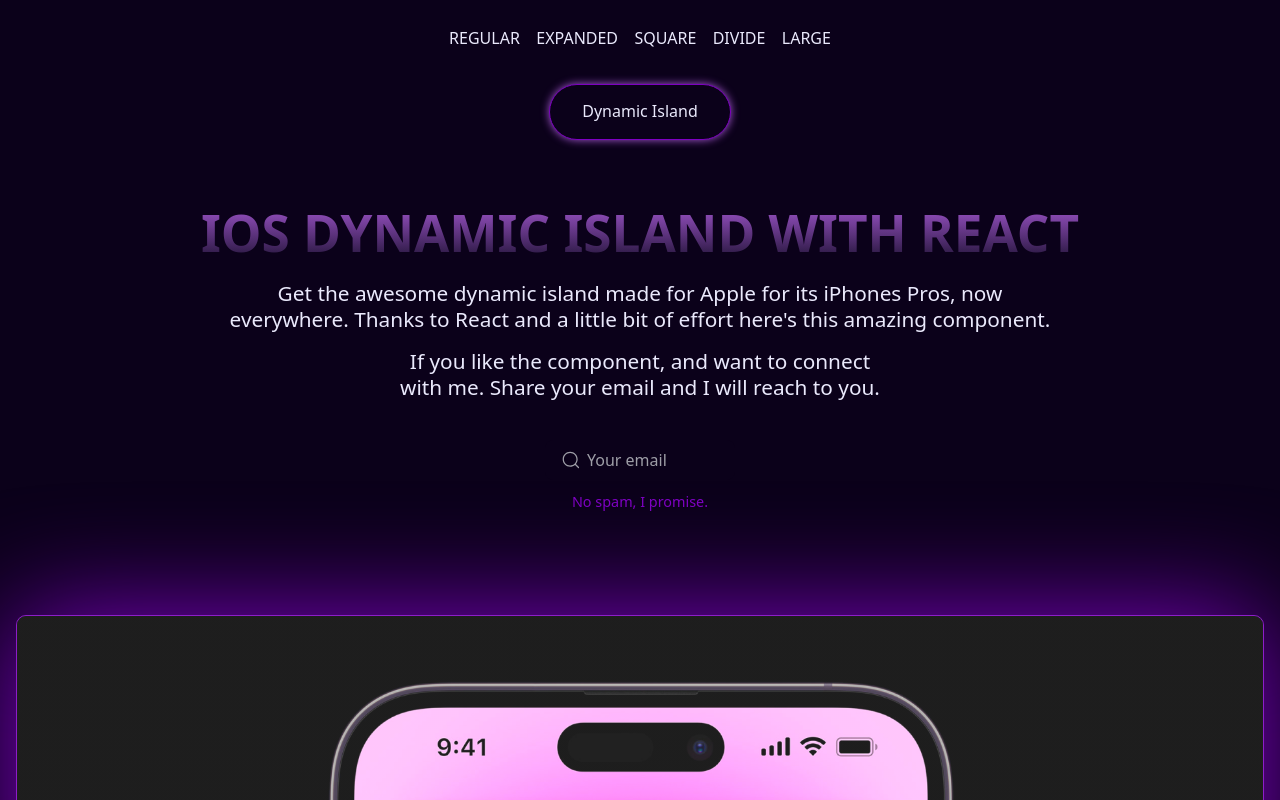
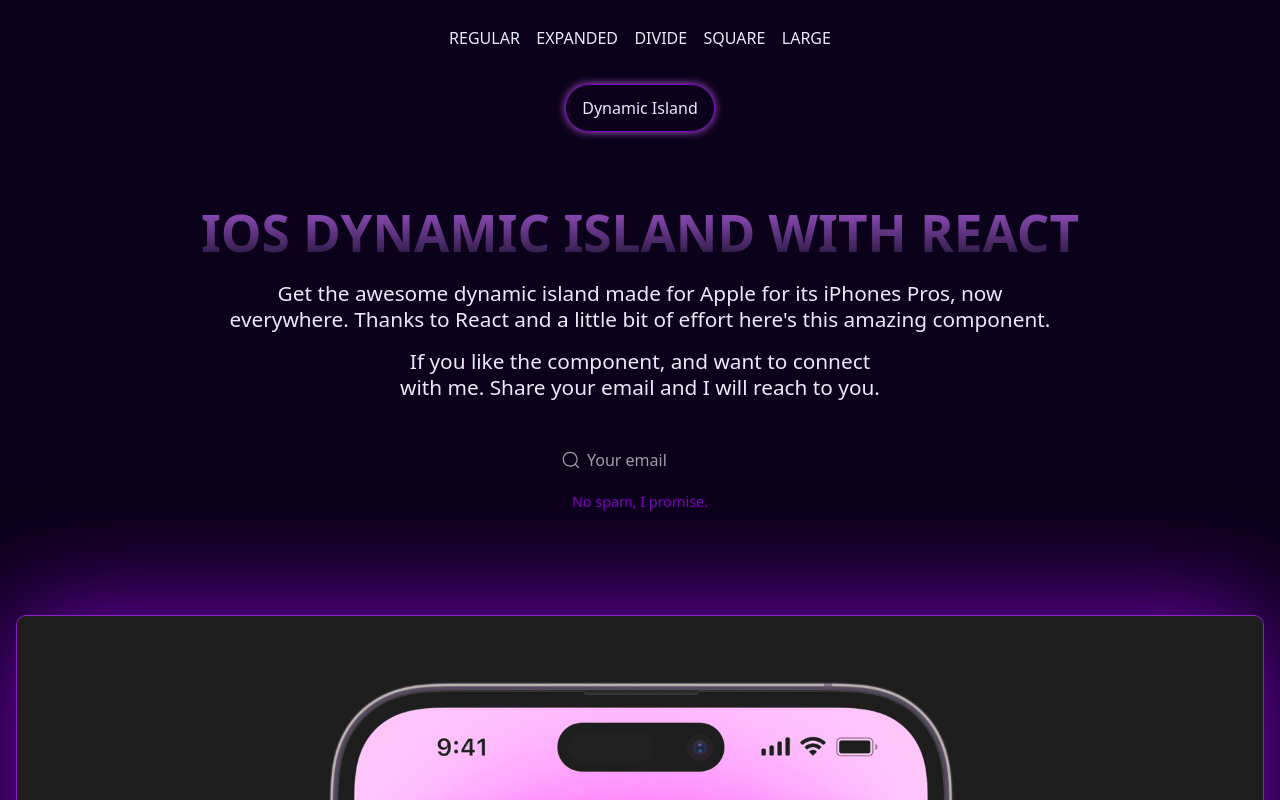
Before and after one commit to yefreescoding/react-dynamic-island, a React (Vite) app: page / in a window 1280 px wide. Shown: the top 800 px of the page. Built offline with nearby package versions, Linux system fonts and the light colour scheme.

Commit message:
fix: ui styles bug on safari

```diff
--- a/src/app.scss
+++ b/src/app.scss
@@ -50,7 +50,7 @@
   .cover_img {
     position: relative;
     border-radius: 10px;
-    height: 50vh;
+    height: 50dvh;
 
     &::after,
     &::before {
@@ -476,44 +476,40 @@
 // Divide Component
 
 .ui-bookmark {
-  --icon-size: 20px;
+  --icon-size: 15px;
   --icon-secondary-color: rgb(228, 227, 227);
   --icon-hover-color: rgb(178, 178, 178);
   --icon-primary-color: gold;
   --icon-circle-border: 1px solid var(--icon-primary-color);
   --icon-circle-size: 35px;
   --icon-anmt-duration: 0.3s;
-  position: relative;
-}
 
-.ui-bookmark input {
-  -webkit-appearance: none;
+  & input {
     -moz-appearance: none;
     appearance: none;
     display: none;
   }
 
-.ui-bookmark .bookmark {
+  & .bookmark {
     width: var(--icon-size);
-  height: auto;
+    height: var(--icon-size);
     fill: var(--icon-secondary-color);
     cursor: pointer;
-  -webkit-transition: 0.2s;
     -o-transition: 0.2s;
     transition: 0.2s;
-  display: -webkit-box;
-  display: -ms-flexbox;
     display: flex;
-  -webkit-box-pack: center;
-  -ms-flex-pack: center;
     justify-content: center;
-  -webkit-box-align: center;
     -ms-flex-align: center;
     align-items: center;
     position: relative;
-  -webkit-transform-origin: top;
     -ms-transform-origin: top;
     transform-origin: top;
+  }
+
+  svg {
+    width: var(--icon-size);
+    height: var(--icon-size);
+  }
 }
 
 .bookmark::after {
--- a/src/component/dynamicIsland/DynamicIsland.tsx
+++ b/src/component/dynamicIsland/DynamicIsland.tsx
@@ -30,13 +30,13 @@
           </button>
         </li>
         <li>
-          <button type="button" data-mode="square" onClick={handleDataMode}>
-            square
+          <button type="button" data-mode="divide" onClick={handleDataMode}>
+            divide
           </button>
         </li>
         <li>
-          <button type="button" data-mode="divide" onClick={handleDataMode}>
-            divide
+          <button type="button" data-mode="square" onClick={handleDataMode}>
+            square
           </button>
         </li>
         <li>
@@ -51,7 +51,7 @@
             <Phone />
           </div>
           <nav className="island__nav">
-            <span className="island__nav_ul">Dynamic Island</span>
+            <span className="island_content">Dynamic Island</span>
           </nav>
           <div className="expanded_items">
             <Add />
--- a/src/component/dynamicIsland/dynamicIsland.scss
+++ b/src/component/dynamicIsland/dynamicIsland.scss
@@ -10,14 +10,13 @@
 }
 
 .island {
-  width: fit-content;
-  height: min(3.5rem, 5em);
+  width: min(6rem, fit-content);
+  height: min(3rem, 5em);
   position: relative;
   display: flex;
-  flex-direction: column;
   align-items: center;
-  overflow: visible;
-  padding: 0 1rem;
+  gap: 1rem;
+  padding: 1rem;
   margin: 1rem auto;
   border-radius: 3rem;
   box-shadow: 0 0 0.5rem var(--secondary);
@@ -25,12 +24,6 @@
   background-color: var(--background);
   color: var(--text);
   transition: all $transition_duration ease;
-
-  .expanded_container {
-    display: flex;
-    align-items: center;
-    justify-content: center;
-  }
 
   &:active {
     transform: scale(1.05, 1.05);
@@ -60,6 +53,13 @@
     }
   }
 
+  .expanded_container {
+    display: flex;
+    align-items: center;
+    justify-content: center;
+    gap: 1rem;
+  }
+
   .expanded_items {
     position: absolute;
     opacity: 0;
@@ -77,9 +77,12 @@
     display: grid;
     place-items: center;
     padding: 1rem;
+    max-width: 5rem;
+    max-height: 5rem;
     border-radius: 50%;
     box-shadow: 0 0 0.5rem var(--secondary);
     border: 0.5px solid var(--accent);
+    background-color: var(--background);
     position: absolute;
     opacity: 0;
     transition: opacity 100ms, transform 400ms;
@@ -111,6 +114,7 @@
 }
 
 .island[data-mode="large"] {
+  flex-direction: column;
   width: min(100%, 40em);
   height: 20em;
   aspect-ratio: 9/6;
@@ -121,6 +125,7 @@
 }
 
 .island[data-mode="square"] {
+  flex-direction: column;
   width: min(100%, 18em);
   height: 18em;
   border-radius: 2rem;
--- a/src/component/icons/icons.tsx
+++ b/src/component/icons/icons.tsx
@@ -5,15 +5,15 @@
       width="24px"
       height="24px"
       fill="none"
-      stroke-width="1.5"
+      strokeWidth="1.5"
       viewBox="0 0 24 24"
       color="currentColor"
     >
       <path
         stroke="currentColor"
-        stroke-width="1.5"
-        stroke-linecap="round"
-        stroke-linejoin="round"
+        strokeWidth="1.5"
+        strokeLinecap="round"
+        strokeLinejoin="round"
         d="M8 12h4m4 0h-4m0 0V8m0 4v4M12 22c5.523 0 10-4.477 10-10S17.523 2 12 2 2 6.477 2 12s4.477 10 10 10Z"
       ></path>
     </svg>
@@ -27,15 +27,15 @@
       width="24px"
       height="24px"
       fill="none"
-      stroke-width="1.5"
+      strokeWidth="1.5"
       viewBox="0 0 24 24"
       color="currentColor"
     >
       <path
         stroke="currentColor"
-        stroke-width="1.5"
-        stroke-linecap="round"
-        stroke-linejoin="round"
+        strokeWidth="1.5"
+        strokeLinecap="round"
+        strokeLinejoin="round"
         d="M18.118 14.702 14 15.5c-2.782-1.396-4.5-3-5.5-5.5l.77-4.13L7.815 2H4.064c-1.128 0-2.016.932-1.847 2.047.42 2.783 1.66 7.83 5.283 11.453 3.805 3.805 9.286 5.456 12.302 6.113 1.165.253 2.198-.655 2.198-1.848v-3.584l-3.882-1.479Z"
       ></path>
     </svg>
```
Also changed, not shown: 3 other files (tests, documents, lock files or other folders). Lines whose indentation alone changed are shown as unchanged.
